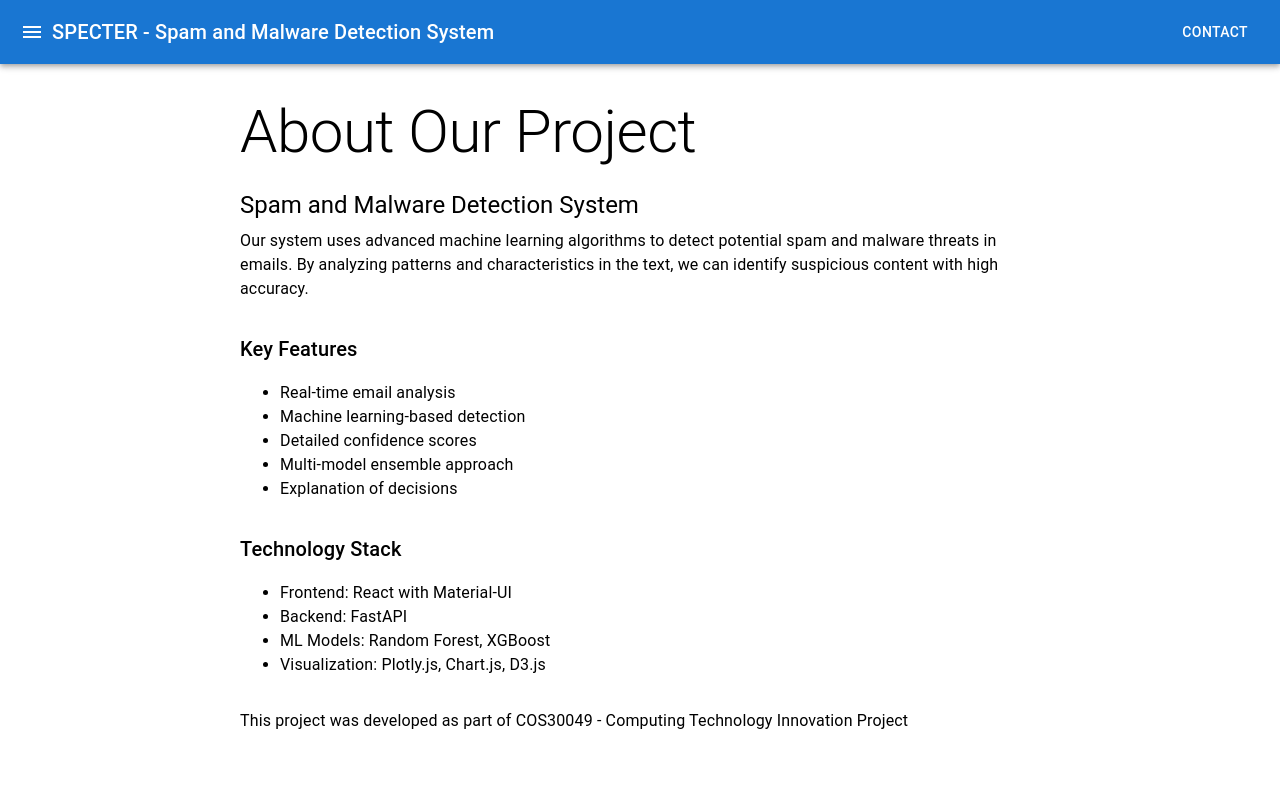
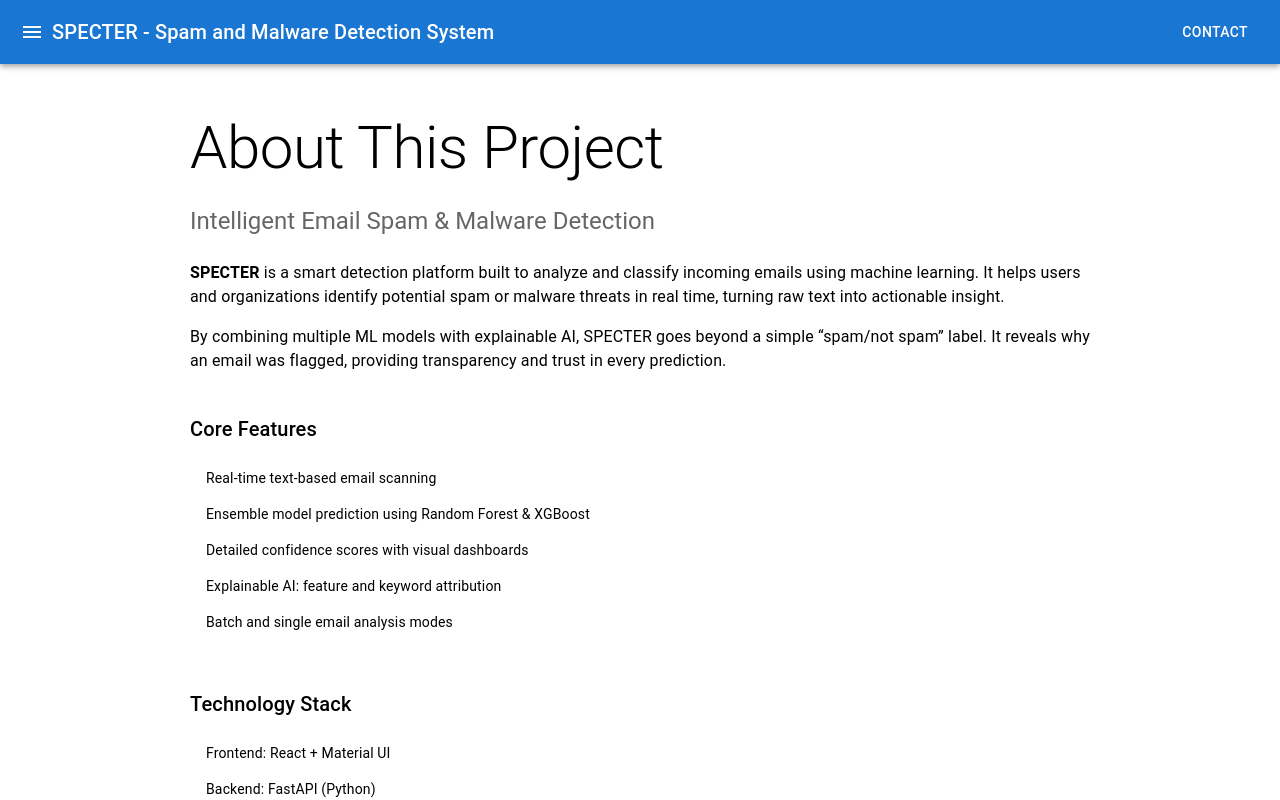
Before and after one commit to gangisgiang/innovation-project-assignment3, a React (Create React App) app: page /about in a window 1280 px wide. Shown: the top 800 px of the page. Built offline with nearby package versions, Linux system fonts and the light colour scheme.

Commit message:
Update About.js

```diff
--- a/src/About.js
+++ b/src/About.js
@@ -3,48 +3,63 @@
   Typography,
   Container,
   Box,
+  List,
+  ListItem,
+  ListItemText
 } from '@mui/material';
 
 function About() {
   return (
-    <Container component="main" sx={{ mt: 4, mb: 4 }}>
-      <Box sx={{ maxWidth: 800, mx: 'auto' }}>
+    <Container component="main" sx={{ mt: 6, mb: 6 }}>
+      <Box sx={{ maxWidth: 900, mx: 'auto' }}>
         <Typography variant="h2" component="h1" gutterBottom>
-          About Our Project
+          About This Project
         </Typography>
-        <Typography variant="h5" component="h2" gutterBottom>
-          Spam and Malware Detection System
+
+        <Typography variant="h5" gutterBottom sx={{ color: 'text.secondary', mb: 3 }}>
+          Intelligent Email Spam & Malware Detection
         </Typography>
+
         <Typography variant="body1" paragraph>
-          Our system uses advanced machine learning algorithms to detect potential spam and malware threats in emails.
-          By analyzing patterns and characteristics in the text, we can identify suspicious content with high accuracy.
+          <strong>SPECTER</strong> is a smart detection platform built to analyze and classify
+          incoming emails using machine learning. It helps users and organizations identify
+          potential spam or malware threats in real time, turning raw text into actionable insight.
         </Typography>
-        <Typography variant="h6" gutterBottom sx={{ mt: 4 }}>
-          Key Features
+
+        <Typography variant="body1" paragraph>
+          By combining multiple ML models with explainable AI, SPECTER goes beyond a simple
+          “spam/not spam” label. It reveals why an email was flagged,
+          providing transparency and trust in every prediction.
         </Typography>
-        <Typography variant="body1" paragraph>
-            <ul>
-                <li>Real-time email analysis</li>
-                <li>Machine learning-based detection</li>
-                <li>Detailed confidence scores</li>
-                <li>Multi-model ensemble approach</li>
-                <li>Explanation of decisions</li>
-            </ul>
+
+        <Typography variant="h6" gutterBottom sx={{ mt: 5 }}>
+        Core Features
         </Typography>
-        <Typography variant="h6" gutterBottom sx={{ mt: 4 }}>
-          Technology Stack
+        <List dense>
+          <ListItem><ListItemText primary="Real-time text-based email scanning" /></ListItem>
+          <ListItem><ListItemText primary="Ensemble model prediction using Random Forest & XGBoost" /></ListItem>
+          <ListItem><ListItemText primary="Detailed confidence scores with visual dashboards" /></ListItem>
+          <ListItem><ListItemText primary="Explainable AI: feature and keyword attribution" /></ListItem>
+          <ListItem><ListItemText primary="Batch and single email analysis modes" /></ListItem>
+        </List>
+
+        <Typography variant="h6" gutterBottom sx={{ mt: 5 }}>
+        Technology Stack
         </Typography>
-        <Typography variant="body1" paragraph>
-            <ul>
-                <li>Frontend: React with Material-UI</li>
-                <li>Backend: FastAPI</li>
-                <li>ML Models: Random Forest, XGBoost</li>
-                <li>Visualization: Plotly.js, Chart.js, D3.js</li>
-            </ul>
+        <List dense>
+          <ListItem><ListItemText primary="Frontend: React + Material UI" /></ListItem>
+          <ListItem><ListItemText primary="Backend: FastAPI (Python)" /></ListItem>
+          <ListItem><ListItemText primary="Machine Learning: Scikit-learn, XGBoost, RandomForest" /></ListItem>
+          <ListItem><ListItemText primary="Visualization: Plotly.js, Chart.js, D3.js" /></ListItem>
+        </List>
+
+        <Typography variant="body1" paragraph sx={{ mt: 5 }}>
+          This project was developed as part of the <strong>COS30049 – Computing Technology Innovation Project</strong>,
+          aiming to demonstrate the practical use of data science and AI in cybersecurity applications.
         </Typography>
-        <Typography variant="body1" sx={{ mt: 4 }}>
-          This project was developed as part of COS30049 - Computing Technology Innovation Project
-        </Typography>
+
+        <Typography variant="body2" color="text.secondary" sx={{ mt: 3 }}>
+        © 2025 SPECTER — A student-built AI security project.        </Typography>
       </Box>
     </Container>
   );
```
